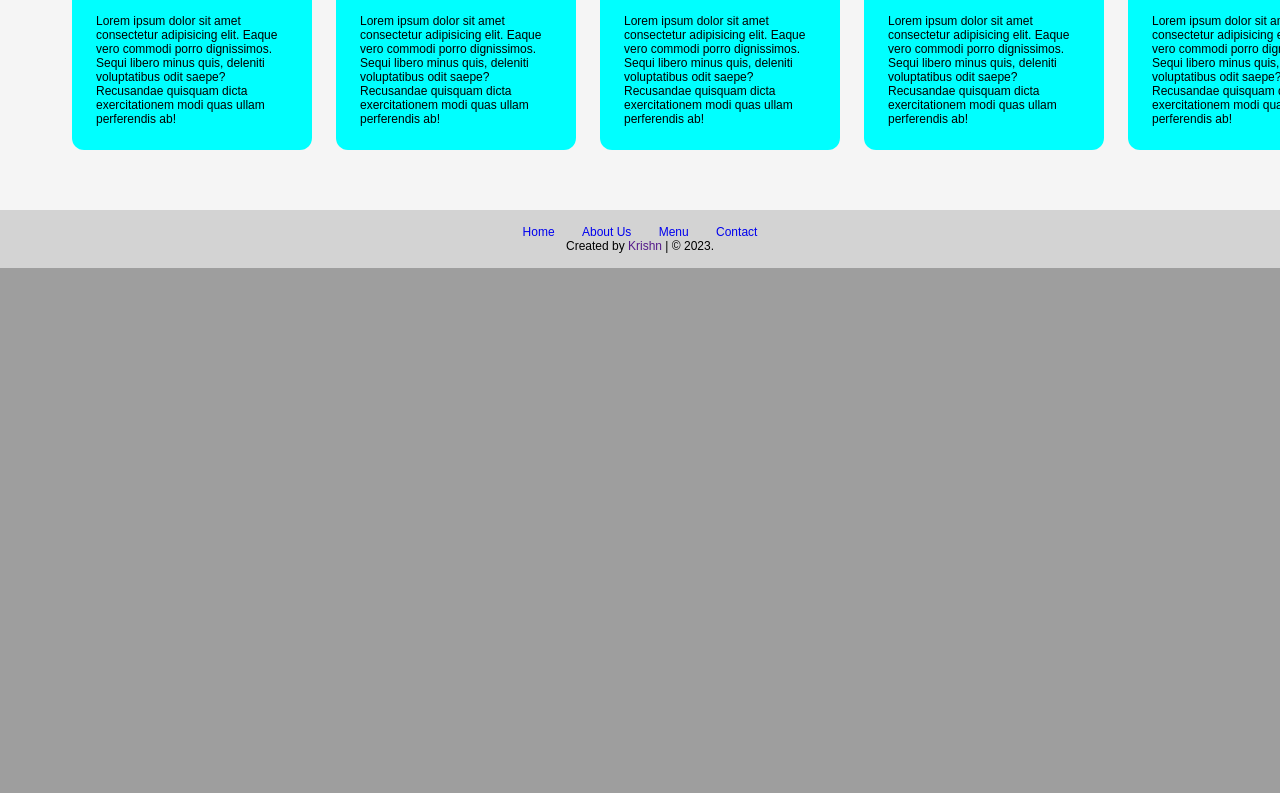
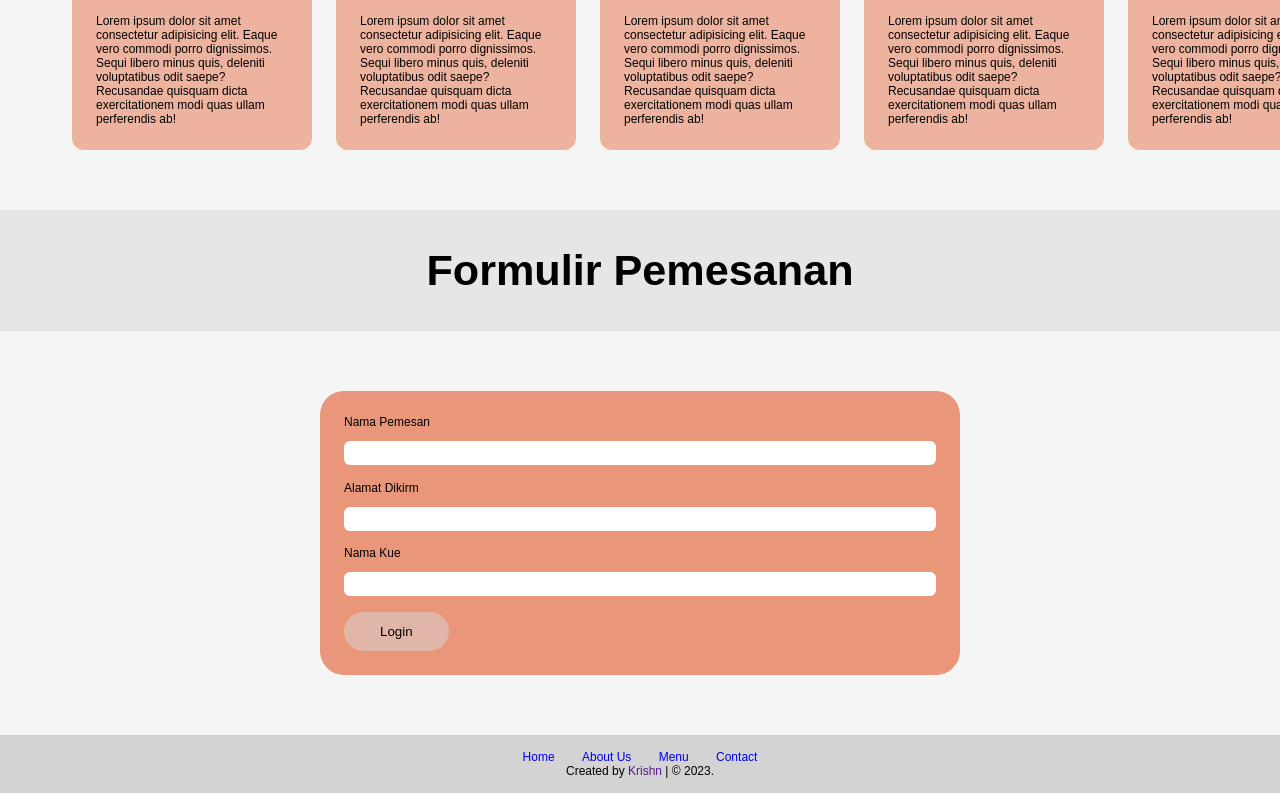
Before and after one commit to KrishnDwi/Novees-Cakes, a PHP site: page / in a window 1280 px wide. Shown: the part 1809-2602 px from the top of the page. Before the commit the page ends 2077 px from the top, so only its background shows below. Run offline with PHP 8.4, Linux system fonts and the light colour scheme; some libraries are stand-ins or nearby versions.

Commit message:
menambahkan form validation dan sedikit merubah tampilan web

```diff
--- a/css/style.css
+++ b/css/style.css
@@ -126,12 +126,12 @@ nav .navbar-nav a:hover {
 }
 .about-us .container .content .text p{
   padding: 1.5rem 0rem;
+  font-size: 1.2rem;
 }
 
 
 
 /* css section ketiga menu */
-
 .menu header {
   padding: 3rem;
   background-color: rgba(215, 215, 215, 0.5);
@@ -154,8 +154,7 @@ nav .navbar-nav a:hover {
   padding: 1rem;
   border-radius: 3rem;
   font-size: 3rem;
-  background-color: rgba(234, 151, 123, 0.8);
-  color: white;
+  background-color: rgba(215, 215, 215, 0.8);
   position: absolute;
   left: 2rem;
   font-weight: bolder;
@@ -164,8 +163,7 @@ nav .navbar-nav a:hover {
   padding: 1rem;
   border-radius: 3rem;
   font-size: 3rem;
-  background-color: rgba(234, 151, 123, 0.8);
-  color: white;
+  background-color: rgba(215, 215, 215, 0.8);
   position: absolute;
   right: 2rem;
   font-weight: bolder;
@@ -175,7 +173,7 @@ nav .navbar-nav a:hover {
   padding: 2rem;
   border-radius: 1rem;
   width: 20rem;
-  background-color: aqua;
+  background-color: rgba(234, 151, 123, 0.7);
   display: flex;
   flex-direction: column;
   flex: 4 4 2rem;
@@ -189,7 +187,46 @@ nav .navbar-nav a:hover {
 }
 
 
-
+/* css section keempat formulir pemesanan */
+.formulir-pemesanan header {
+  padding: 3rem;
+  background-color: rgba(215, 215, 215, 0.5);
+  font-size: 2.4rem;
+  display: flex;
+  justify-content: center;
+  align-items: center;
+}
+.formulir-pemesanan .container {
+  padding: 5rem;
+  display: flex;
+  justify-content: center;
+  align-items: center;
+}
+.formulir-pemesanan .container #formulir {
+  background-color: darksalmon;
+  width: 50vw;
+  padding: 2rem;
+  border-radius: 2rem;
+}
+.formulir-pemesanan .container #formulir input{
+  display:block;
+  margin-bottom: 1.3rem;
+  margin-top: 1rem;
+  width: 100%;
+  height: 3vh;
+  border-radius: 0.5rem;
+  padding: 1rem;
+  font-size: 1.1rem;
+}
+.formulir-pemesanan .container #formulir button{
+  padding: 1rem 3rem;
+  border-radius: 2rem;
+  background-color: rgba(215, 215, 215, 0.5);
+}
+.formulir-pemesanan .container #formulir button:hover{
+  background-color: rgb(215, 215, 215);
+  cursor: pointer;
+}
 
 
 
--- a/index.html
+++ b/index.html
@@ -1,16 +1,15 @@
 <!DOCTYPE html>
 <html lang="en">
+
 <head>
   <meta charset="UTF-8" />
   <meta name="viewport" content="width=device-width, initial-scale=1.0" />
-    <title>Novee's Cake</title>
+  <title> &#127856; Novee's Cake</title>
   <link rel="stylesheet" href="/css/style.css" />
   <!-- link fontawesome icon -->
-    <script
-      src="https://kit.fontawesome.com/yourcode.js"
-      crossorigin="anonymous"
-    ></script>
+  <script src="https://kit.fontawesome.com/yourcode.js" crossorigin="anonymous"></script>
 </head>
+
 <body>
   <!-- Navigation bar -->
   <nav>
@@ -31,12 +30,9 @@
   <!-- Landing Page -->
   <section class="landing-page">
     <div class="text">
-        <h1>Hello World</h1>
+      <h1>Novee's Cakes</h1>
       <p>
-          Lorem ipsum dolor sit amet, consectetur adipisicing elit. Repellendus
-          eveniet pariatur ex tempora accusamus nam iusto quasi consectetur
-          nihil adipisci repudiandae culpa odit, similique veniam quae modi
-          dolore saepe id.
+        Ciptakan Kenangan Manis, Temukan Kelezatan Sejati di Setiap Gigitan!
       </p>
       <button>Learn More</button>
     </div>
@@ -53,30 +49,19 @@
           <img src="/img/landing-page-bg.jpg" alt="" />
         </div>
         <div class="text">
-            <h1>Hello World</h1>
+          <h1>Novee's Cakes</h1>
+          <p>Kami dengan bangga mempersembahkan kepada Anda pengalaman tak terlupakan dalam dunia kue dan penganan
+            manis. Di <b>Novee's Cakes</b>, kami tidak hanya menyajikan kue-kue lezat, tetapi juga menciptakan
+            momen-momen istimewa yang membekas di setiap kenangan.</p>
           <p>
-              Lorem ipsum dolor sit amet consectetur adipisicing elit. Totam
-              tenetur harum ipsa, maiores, enim odio fugiat quibusdam illum,
-              quia cumque molestias sed aspernatur rerum nisi! Repudiandae illo
-              nesciunt accusantium aperiam.
+            Dibangun dengan cinta dan dedikasi, toko kue kami menjadi destinasi utama bagi para pencinta kue yang
+            menghargai kualitas, rasa autentik, dan keindahan dalam setiap sajian. Setiap kue kami merupakan karya seni
+            yang tercipta melalui pemilihan bahan terbaik dan sentuhan ahli dari para pastry chef berbakat kami.
           </p>
           <p>
-              Lorem ipsum dolor sit amet consectetur adipisicing elit. Totam
-              tenetur harum ipsa, maiores, enim odio fugiat quibusdam illum,
-              quia cumque molestias sed aspernatur rerum nisi! Repudiandae illo
-              nesciunt accusantium aperiam.
-            </p>
-            <p>
-              Lorem ipsum dolor sit amet consectetur adipisicing elit. Totam
-              tenetur harum ipsa, maiores, enim odio fugiat quibusdam illum,
-              quia cumque molestias sed aspernatur rerum nisi! Repudiandae illo
-              nesciunt accusantium aperiam.
-            </p>
-            <p>
-              Lorem ipsum dolor sit amet consectetur adipisicing elit. Totam
-              tenetur harum ipsa, maiores, enim odio fugiat quibusdam illum,
-              quia cumque molestias sed aspernatur rerum nisi! Repudiandae illo
-              nesciunt accusantium aperiam.
+          Dari klasik hingga inovatif, kami menawarkan beragam kue yang memikat setiap selera. Apakah Anda mencari kue
+          ulang tahun yang istimewa, kue pengantin yang elegan, atau sekadar ingin memanjakan diri dengan pilihan kue
+          harian, [Nama Toko Kue] memiliki sesuatu untuk semua orang.
           </p>
         </div>
       </div>
@@ -183,7 +168,8 @@
         </div>
         <!-- Tomboo maju mundur slider -->
         <div class="slider-button">
-              <button id="prev"><</button>
+          <button id="prev">
+            <</button>
               <button id="next">></button>
         </div>
       </div>
@@ -191,7 +177,27 @@
     </div>
   </section>
 
+  <!-- Form Pemesanan  -->
+  <section class="formulir-pemesanan">
+    <header>
+      <h1>Formulir Pemesanan</h1>
+    </header>
+    <div class="container">
+      <form action="/" id="formulir">
 
+          <label for="nama">Nama Pemesan</label>
+          <input type="text" name="nama" id="nama">
+
+          <label for="alamat">Alamat Dikirm</label>
+          <input type="text" name="alamat" id="alamat">
+
+          <label for="kue">Nama Kue</label>
+          <input type="text" name="kue" id="kue">
+        <button type="button" onclick="pesan()">Login</button>
+        <p id="respon-pesan"></p>
+      </form>
+    </div>
+  </section>
 
 
 
@@ -214,4 +220,5 @@
 
   <script src="/js/script.js"></script>
 </body>
+
 </html>
--- a/js/script.js
+++ b/js/script.js
@@ -1,10 +1,3 @@
-
-
-
-
-
-
-
 // Tombol untuk maju mundur slider
 var button = document.getElementById('next');
 button.onclick = function () {
@@ -32,3 +25,18 @@ function sideScroll(element,direction,speed,distance,step){
         }
     }, speed);
 }
+
+//form validation
+function pesan() {
+    var nama = document.getElementById('nama').value;
+    var alamat = document.getElementById('alamat').value;
+    var kue = document.getElementById('kue').value;
+
+    // Implement your authentication logic here
+    // For demonstration purposes, let's check if both fields are non-empty
+    if (nama == '' || alamat == '' || kue == '') {
+      document.getElementById('respon-pesan').innerHTML = "Mohon isi semua kolom"
+    } else{
+        document.getElementById('respon-pesan').innerHTML = "Pesanan diterima"
+    }
+  }
```
Lines whose indentation alone changed are shown as unchanged.
